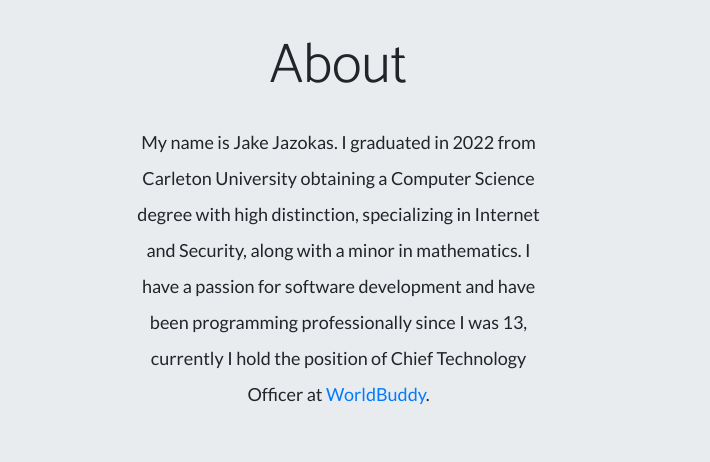
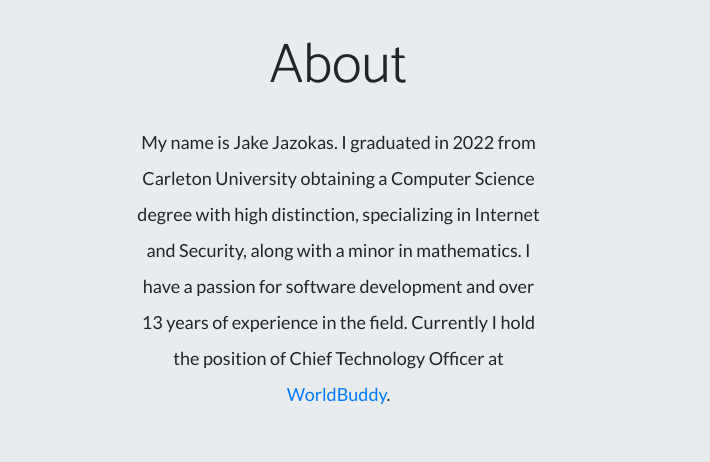
Before and after one commit to JakeJazokas/JakeJazokas.github.io, a website: page index.html in a window 1280 px wide. Shown: the part 578-1040 px from the top of the page, 570-1280 px from the left. Drawn offline with Linux system fonts and the light colour scheme.

Commit message:
Update index.html

```diff
--- a/index.html
+++ b/index.html
@@ -53,7 +53,7 @@
               <div class="col-lg-6">
                   <div class="p-5 text-center">
                       <h1 class="display-4" style="padding-bottom: 1rem;">About</h1>
-                      <p style="font-size: 18px; line-height: 2;"> My name is Jake Jazokas. I graduated in 2022 from Carleton University obtaining a Computer Science degree with high distinction, specializing in Internet and Security, along with a minor in mathematics. I have a passion for software development and have been programming professionally since I was 13, currently I hold the position of Chief Technology Officer at <a href="https://www.worldbuddy.ca/">WorldBuddy</a>.</p>
+                      <p style="font-size: 18px; line-height: 2;"> My name is Jake Jazokas. I graduated in 2022 from Carleton University obtaining a Computer Science degree with high distinction, specializing in Internet and Security, along with a minor in mathematics. I have a passion for software development and over 13 years of experience in the field. Currently I hold the position of Chief Technology Officer at <a href="https://www.worldbuddy.ca/">WorldBuddy</a>.</p>
                   </div>
               </div>
           </div>
```
